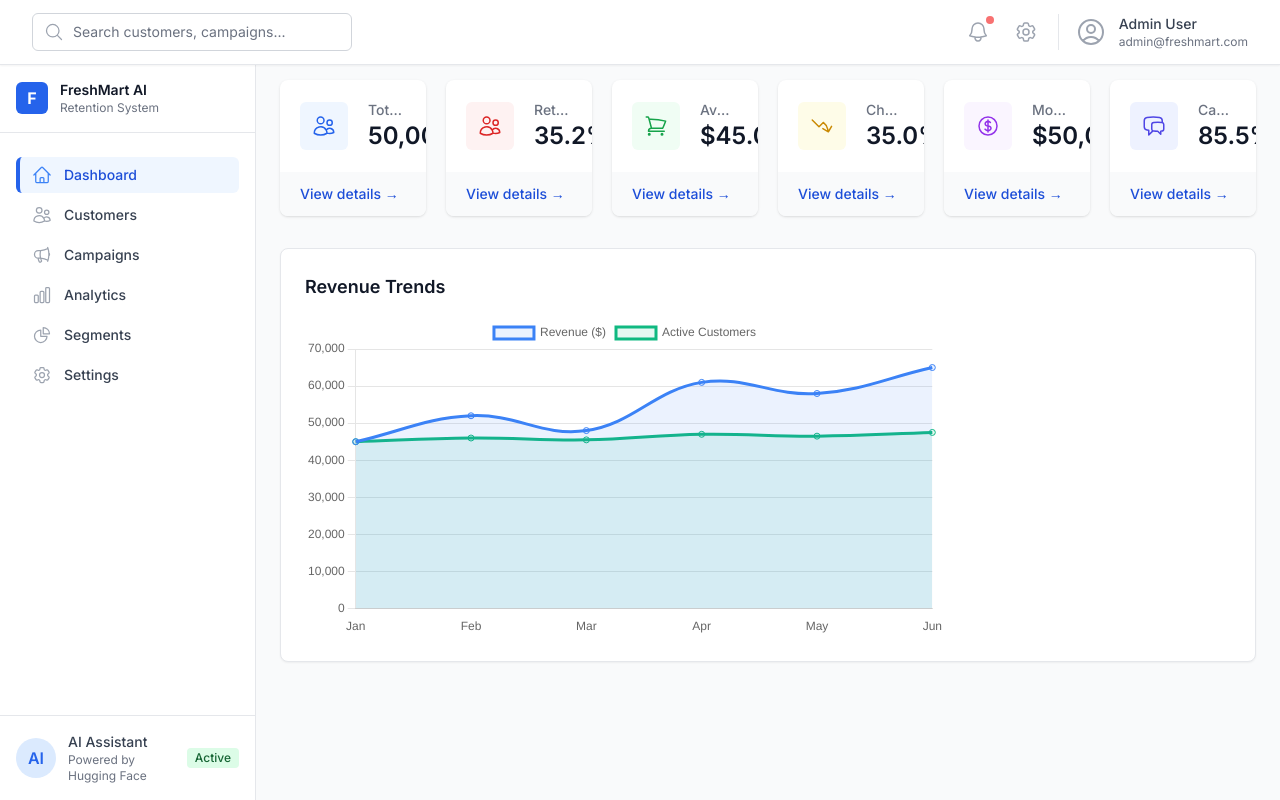
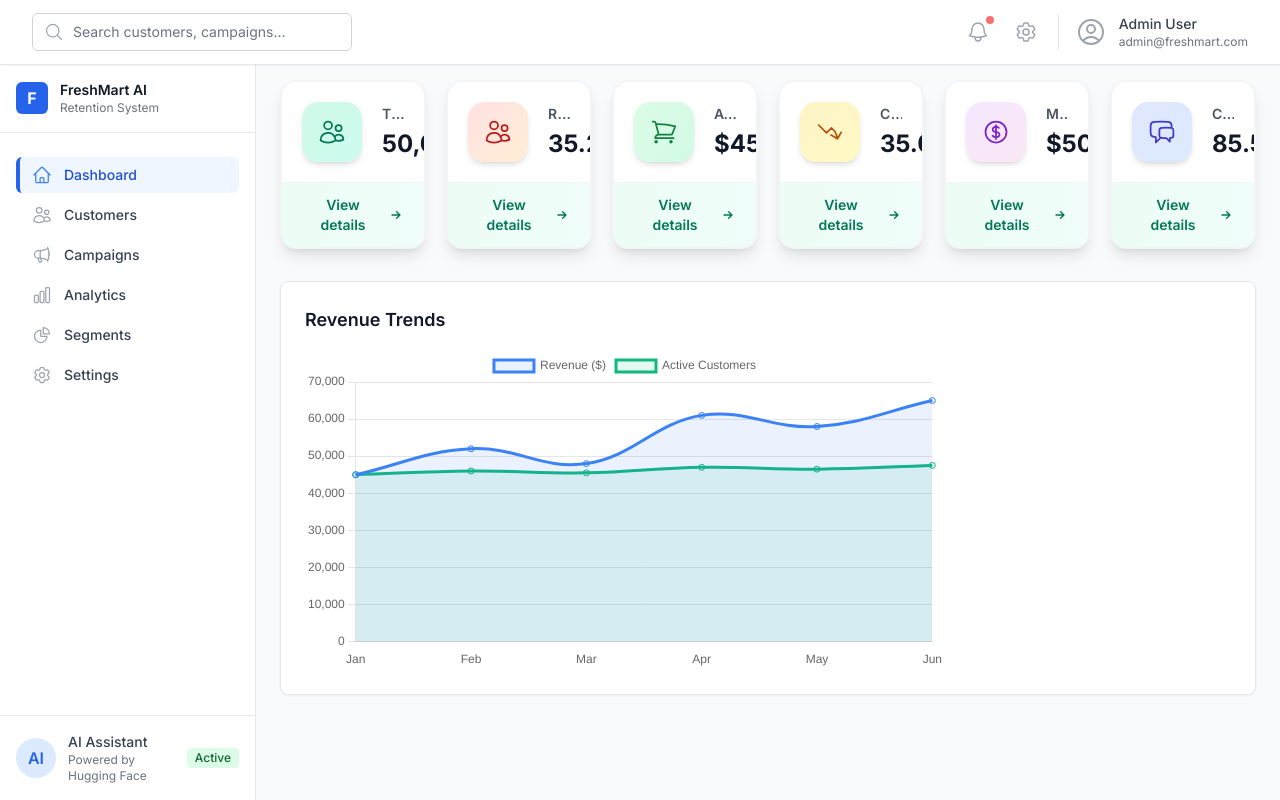
Before and after one commit to j-saiadithya/freshmart-ai-retention, a React (Create React App) app in the folder frontend/: page / in a window 1280 px wide. Built offline with nearby package versions, Linux system fonts and the light colour scheme; no server answers.

Commit message:
Add files via upload

```diff
--- a/frontend/src/components/dashboard/MetricsCard.jsx
+++ b/frontend/src/components/dashboard/MetricsCard.jsx
@@ -9,24 +9,25 @@
   trend,
   icon: Icon,
   color = 'primary',
-  loading = false
+  loading = false,
+  onClick
 }) => {
   const colorClasses = {
-    primary: 'text-primary-600 bg-primary-50',
-    green: 'text-green-600 bg-green-50',
-    red: 'text-red-600 bg-red-50',
-    yellow: 'text-yellow-600 bg-yellow-50',
-    purple: 'text-purple-600 bg-purple-50',
-    indigo: 'text-indigo-600 bg-indigo-50',
+    primary: 'text-emerald-700 bg-gradient-to-br from-emerald-100 to-teal-100',
+    green: 'text-green-700 bg-gradient-to-br from-green-100 to-emerald-100',
+    red: 'text-red-700 bg-gradient-to-br from-red-100 to-orange-100',
+    yellow: 'text-amber-700 bg-gradient-to-br from-amber-100 to-yellow-100',
+    purple: 'text-purple-700 bg-gradient-to-br from-purple-100 to-pink-100',
+    indigo: 'text-indigo-700 bg-gradient-to-br from-indigo-100 to-blue-100',
   };
 
   if (loading) {
     return (
-      <div className="bg-white overflow-hidden shadow rounded-lg">
+      <div className="bg-white overflow-hidden shadow-lg rounded-2xl border-2 border-gray-100">
         <div className="p-5">
           <div className="flex items-center">
-            <div className="flex-shrink-0 rounded-md p-3 bg-gray-200 animate-pulse">
-              <div className="h-6 w-6 bg-gray-300 rounded"></div>
+            <div className="flex-shrink-0 rounded-2xl p-4 bg-gray-200 animate-pulse">
+              <div className="h-7 w-7 bg-gray-300 rounded"></div>
             </div>
             <div className="ml-5 w-0 flex-1">
               <dl>
@@ -43,20 +44,20 @@
   }
 
   return (
-    <div className="bg-white overflow-hidden shadow rounded-lg hover:shadow-md transition-shadow duration-200">
+    <div className="bg-white overflow-hidden shadow-lg rounded-2xl border-2 border-gray-100 hover:shadow-xl hover:border-emerald-300 transition-all duration-300 transform hover:-translate-y-1">
       <div className="p-5">
         <div className="flex items-center">
-          <div className={`flex-shrink-0 rounded-md p-3 ${colorClasses[color]}`}>
-            <Icon className="h-6 w-6" aria-hidden="true" />
+          <div className={`flex-shrink-0 rounded-2xl p-4 shadow-md ${colorClasses[color]}`}>
+            <Icon className="h-7 w-7" aria-hidden="true" />
           </div>
           <div className="ml-5 w-0 flex-1">
             <dl>
-              <dt className="text-sm font-medium text-gray-500 truncate">{title}</dt>
-              <dd className="flex items-baseline">
-                <div className="text-2xl font-semibold text-gray-900">{value}</div>
+              <dt className="text-sm font-semibold text-gray-600 truncate uppercase tracking-wide">{title}</dt>
+              <dd className="flex items-baseline mt-1">
+                <div className="text-2xl font-bold text-gray-900">{value}</div>
                 {change && (
                   <div
-                    className={`ml-2 flex items-baseline text-sm font-semibold ${
+                    className={`ml-2 flex items-baseline text-sm font-bold ${
                       trend === 'up' ? 'text-green-600' : 'text-red-600'
                     }`}
                   >
@@ -73,11 +74,17 @@
           </div>
         </div>
       </div>
-      <div className="bg-gray-50 px-5 py-3">
+      <div className="bg-gradient-to-r from-emerald-50 to-teal-50 px-5 py-3 border-t border-gray-100">
         <div className="text-sm">
-          <a href="#" className="font-medium text-primary-700 hover:text-primary-900">
-            View details →
-          </a>
+          <button
+            onClick={onClick}
+            className="font-semibold text-emerald-700 hover:text-emerald-900 transition-colors inline-flex items-center group w-full"
+          >
+            View details
+            <svg className="ml-1 h-4 w-4 transform group-hover:translate-x-1 transition-transform" fill="none" viewBox="0 0 24 24" stroke="currentColor">
+              <path strokeLinecap="round" strokeLinejoin="round" strokeWidth={2} d="M13 7l5 5m0 0l-5 5m5-5H6" />
+            </svg>
+          </button>
         </div>
       </div>
     </div>
```
